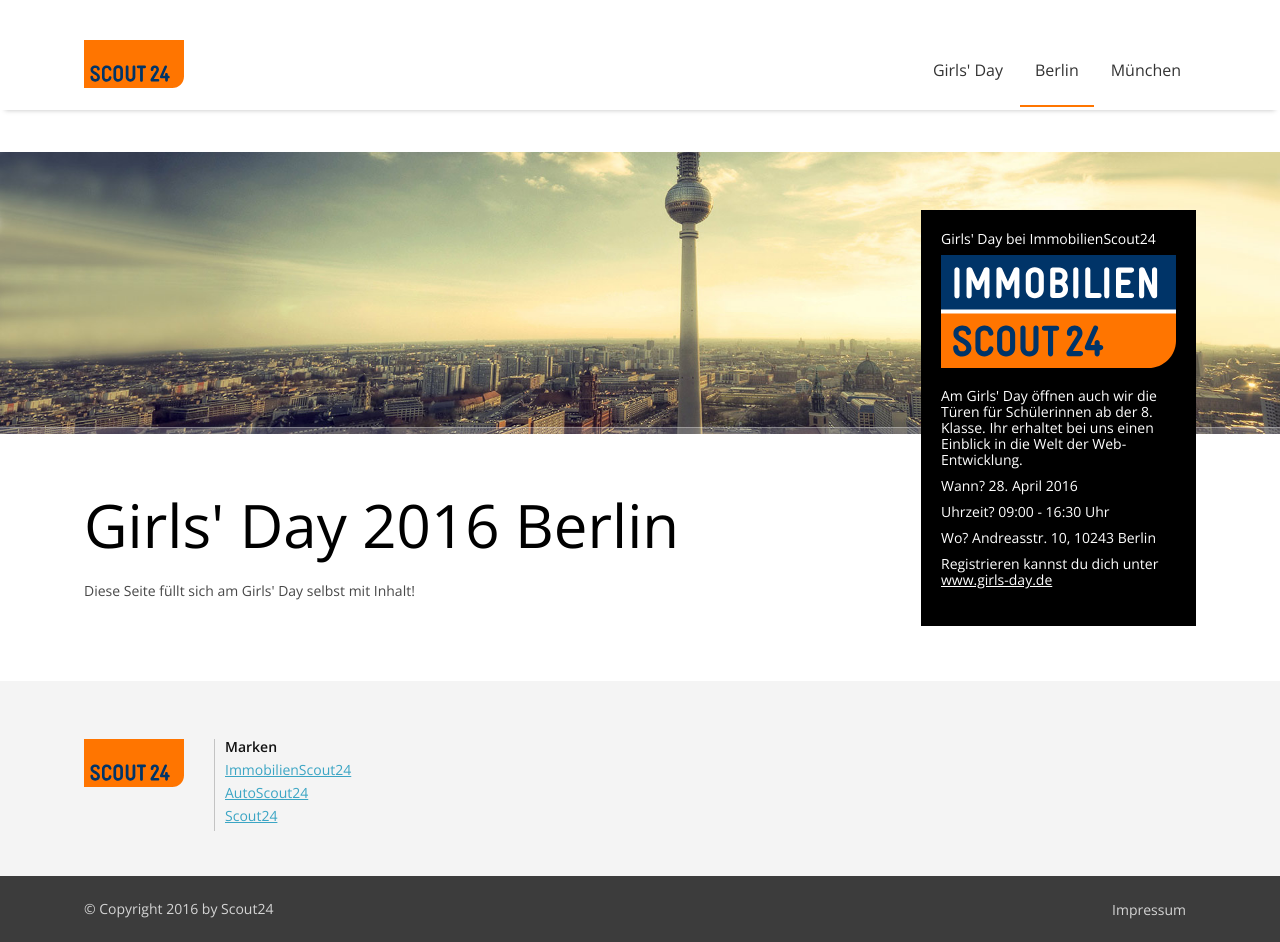
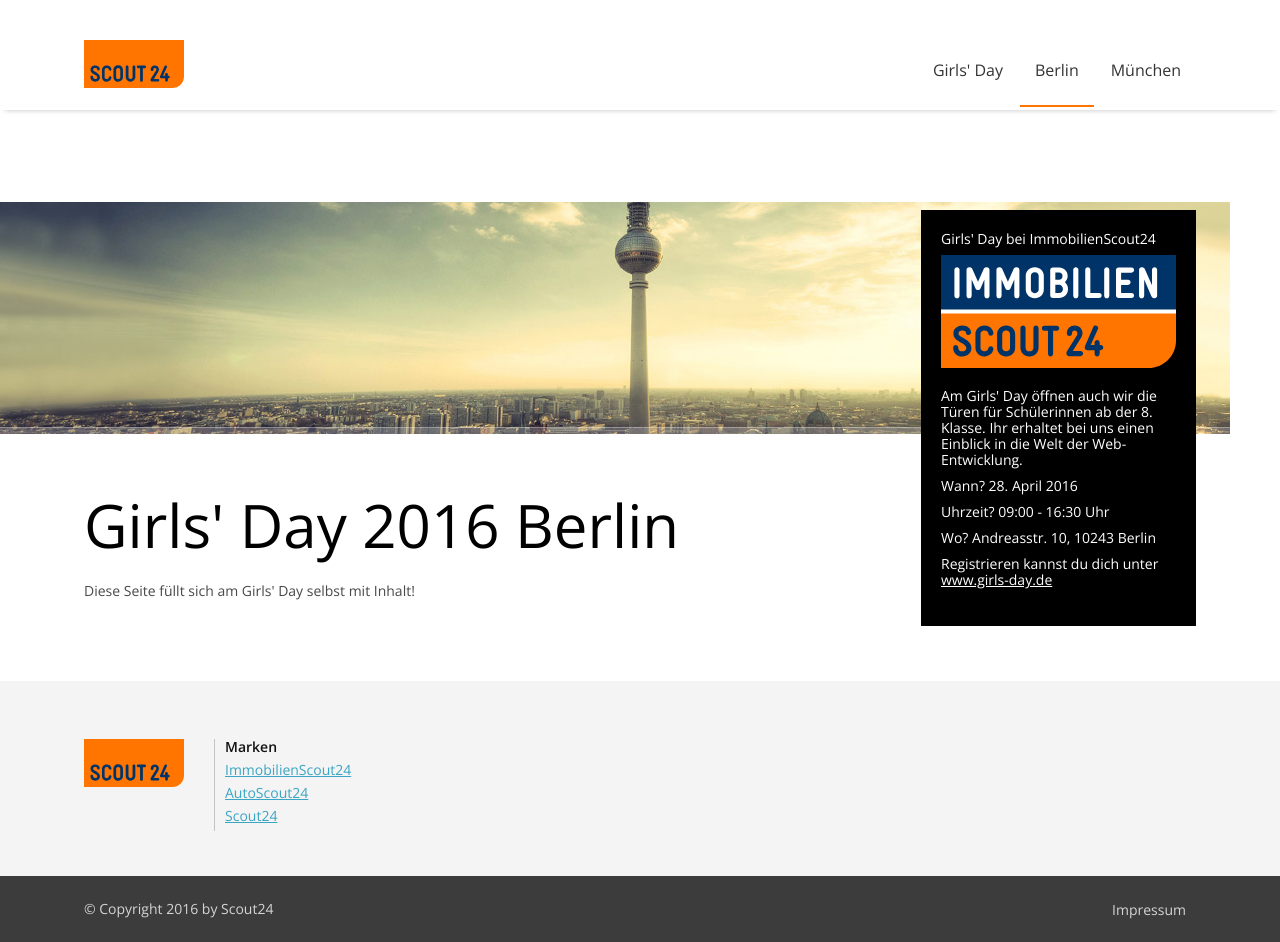
Before and after one commit to Scout24/girls-day, a Jekyll site: the page built from berlin.html, in a window 1280 px wide. Built offline with Jekyll 4.4.1, drawn with Linux system fonts in a browser that asks for light colours.

Commit message:
move pic

```diff
--- a/berlin.html
+++ b/berlin.html
@@ -66,7 +66,7 @@
             <div class="wrapper bg-white">
                 <a id="j-immobilienscout24" class="vhd" href="#"></a>
                 <figure class="image is24c_classes_comp_image"><span></span>
-                    <img class=" fs-standard-resolution fs-src-uri-template" src="assets/berlin.jpeg">
+                    <img class="fs-standard-resolution fs-src-uri-template" src="assets/berlin.jpeg" style="margin: -50px">
                     <div class="border"></div>
                 </figure>
                 <section class="grid" style="">
```
